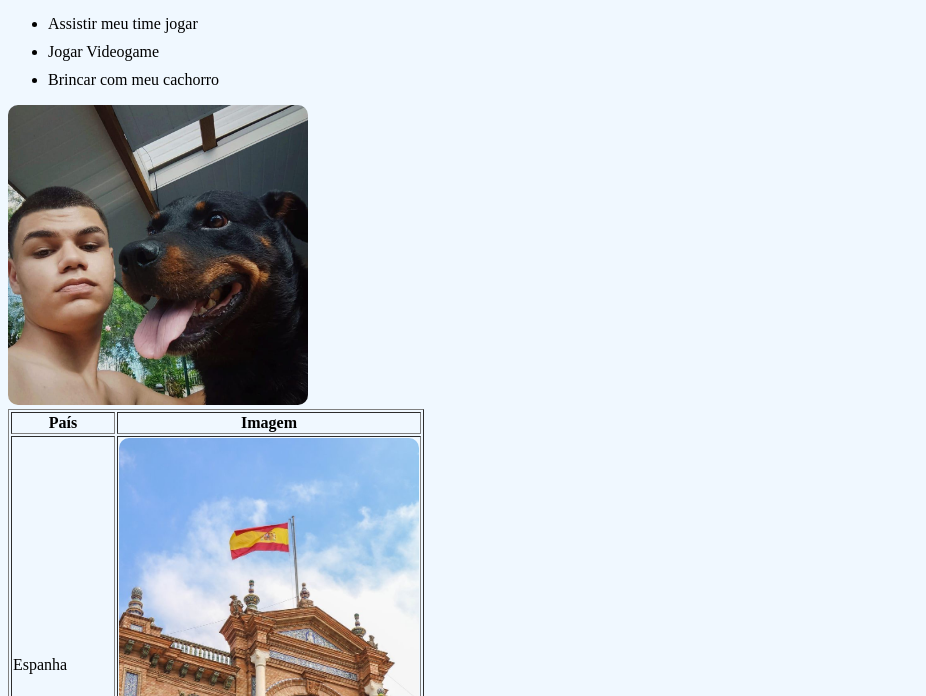
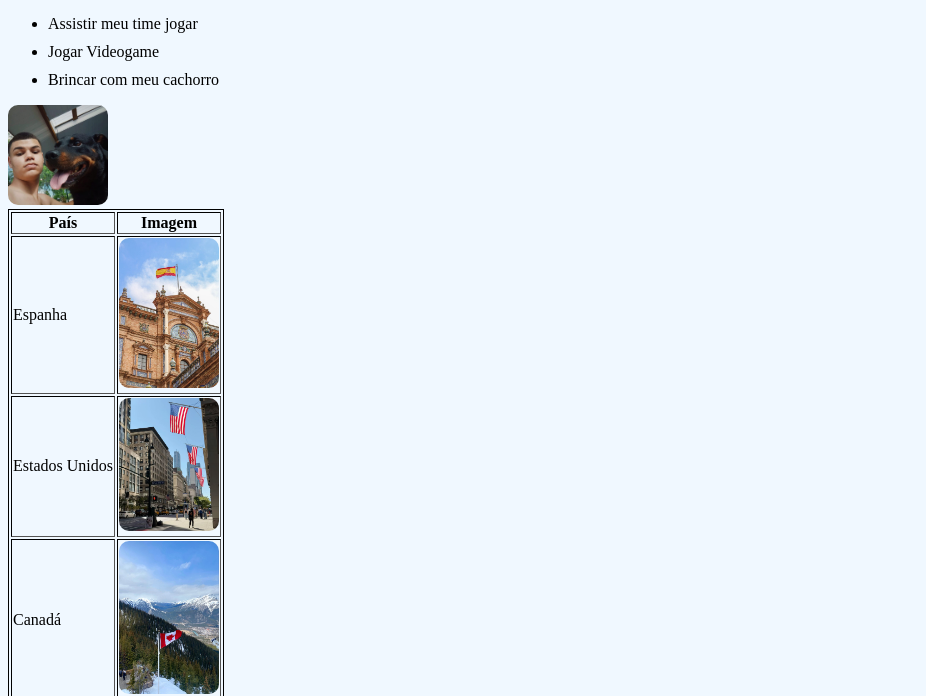
Before and after one commit to Vitoxxavelino/trabalhouninter, a plain HTML site: page index.html in a window 1280 px wide. Shown: the part 104-800 px from the top of the page, without its empty margins (0-926 px from the left). Drawn offline with Linux system fonts and the light colour scheme.

Commit message:
atualizar

```diff
--- a/style.css
+++ b/style.css
@@ -14,6 +14,12 @@ ul li {
 }
 img {
     border-radius: 10px;
-    width: 300px;
+    width: 100px;
     height: auto;
 }
+table {
+    border: 1px solid black;
+}
+a:hover{
+    color: blue;
+}
```
